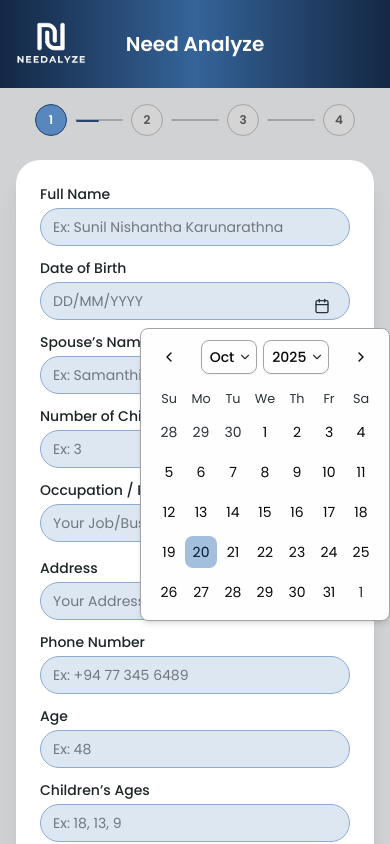
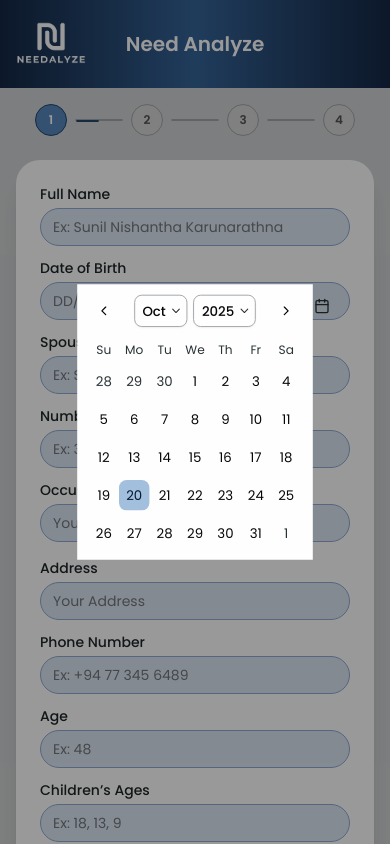
Before and after one commit to itswijay/Needalyze, a Next.js app: page /form/step1 in a window 390 px wide. Both pictures are taken after a click on the button 322 px from the left and 306 px from the top of the page. Shown: the top 844 px of the page. Built offline with nearby package versions, Linux system fonts and the light colour scheme.

Commit message:
feat: improve calendar UI with inline desktop positioning and fullscreen mobile modal

```diff
--- a/src/app/form/step1/page.jsx
+++ b/src/app/form/step1/page.jsx
@@ -1,6 +1,6 @@
 "use client";
 
-import React, { useState } from "react";
+import React, { useEffect, useState, useCallback } from "react";
 import { useRouter } from "next/navigation";
 import { format } from "date-fns";
 
@@ -22,6 +22,37 @@ export default function Form1Page() {
   const router = useRouter();
   const [date, setDate] = useState(null);
   const [open, setOpen] = useState(false);
+  const [mounted, setMounted] = useState(false);
+  const [isMobile, setIsMobile] = useState(false);
+
+  useEffect(() => setMounted(true), []);
+
+  useEffect(() => {
+    if (typeof window === "undefined") return;
+    const mq = window.matchMedia("(max-width: 767px)");
+    const handler = (e) => setIsMobile(e.matches);
+    setIsMobile(mq.matches);
+    if (mq.addEventListener) mq.addEventListener("change", handler);
+    else mq.addListener(handler);
+    return () => {
+      if (mq.removeEventListener) mq.removeEventListener("change", handler);
+      else mq.removeListener(handler);
+    };
+  }, []);
+
+  const onKeyDown = useCallback(
+    (e) => {
+      if (e.key === "Escape") setOpen(false);
+    },
+    [setOpen]
+  );
+
+  useEffect(() => {
+    if (!mounted) return;
+    if (open) window.addEventListener("keydown", onKeyDown);
+    else window.removeEventListener("keydown", onKeyDown);
+    return () => window.removeEventListener("keydown", onKeyDown);
+  }, [open, mounted, onKeyDown]);
 
   const handleNext = () => {
     router.push("/form/step2");
@@ -35,8 +66,8 @@ export default function Form1Page() {
       <section className="flex-grow flex justify-center items-center py-8 px-4">
         <FormContainer>
           <form className="grid grid-cols-1 md:grid-cols-2 gap-4 sm:gap-6 text-sm">
-
             <div className="flex flex-col space-y-3">
+              {/* Full Name */}
               <div>
                 <label className="block text-gray-700 font-medium mb-1">
                   Full Name
@@ -48,7 +79,8 @@ export default function Form1Page() {
                 />
               </div>
 
-              <div>
+              {/* Date of Birth */}
+              <div className="relative">
                 <label className="block text-gray-700 font-medium mb-1">
                   Date of Birth
                 </label>
@@ -60,18 +92,25 @@ export default function Form1Page() {
                     className="border border-[#8EABD2] rounded-full px-3 py-2 pr-10 bg-[#DCE7F2] w-full focus:outline-none focus:ring-2 focus:ring-[#8EABD2] cursor-pointer"
                     onClick={() => setOpen(true)}
                   />
-                  <Popover open={open} onOpenChange={setOpen}>
+
+                  <Popover open={open && !isMobile} onOpenChange={setOpen}>
                     <PopoverTrigger asChild>
                       <Button
                         type="button"
                         variant="ghost"
                         className="absolute right-2 top-1.5 text-gray-600 hover:text-gray-800"
-                        onClick={() => setOpen(!open)}
+                        onClick={() => setOpen((s) => !s)}
                       >
                         <CalendarIcon className="h-4 w-4" />
                       </Button>
                     </PopoverTrigger>
-                    <PopoverContent className="w-auto p-0" align="start">
+
+                    <PopoverContent
+                      className="w-auto p-0 mt-2 border border-gray-200 rounded-xl shadow-lg"
+                      side="bottom"
+                      align="center"
+                      sideOffset={4}
+                    >
                       <Calendar
                         mode="single"
                         selected={date}
@@ -86,9 +125,38 @@ export default function Form1Page() {
                       />
                     </PopoverContent>
                   </Popover>
+
+                  {mounted && isMobile && open && (
+                    <div
+                      className="fixed inset-0 z-50 flex items-center justify-center"
+                      aria-modal="true"
+                      role="dialog"
+                    >
+                      <div
+                        className="absolute inset-0 bg-black/40"
+                        onClick={() => setOpen(false)}
+                      />
+
+                      <div className="relative z-50 scale-95">
+                        <Calendar
+                          mode="single"
+                          selected={date}
+                          onSelect={(d) => {
+                            setDate(d);
+                            setOpen(false);
+                          }}
+                          fromYear={1950}
+                          toYear={2025}
+                          captionLayout="dropdown"
+                          initialFocus
+                        />
+                      </div>
+                    </div>
+                  )}
                 </div>
               </div>
 
+              {/* Other left inputs */}
               <div>
                 <label className="block text-gray-700 font-medium mb-1">
                   Spouse’s Name
```
Also changed, not shown: src/app/globals.css (line endings or trailing spaces).
